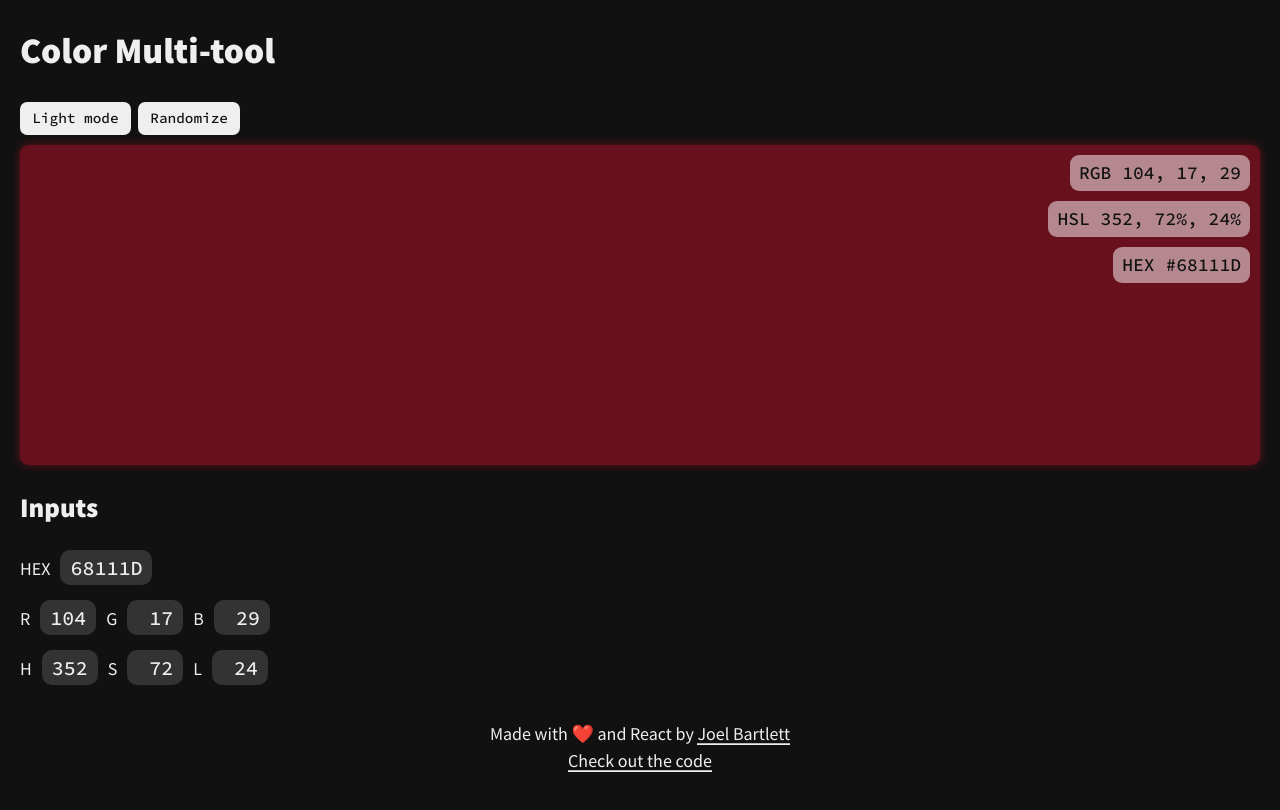
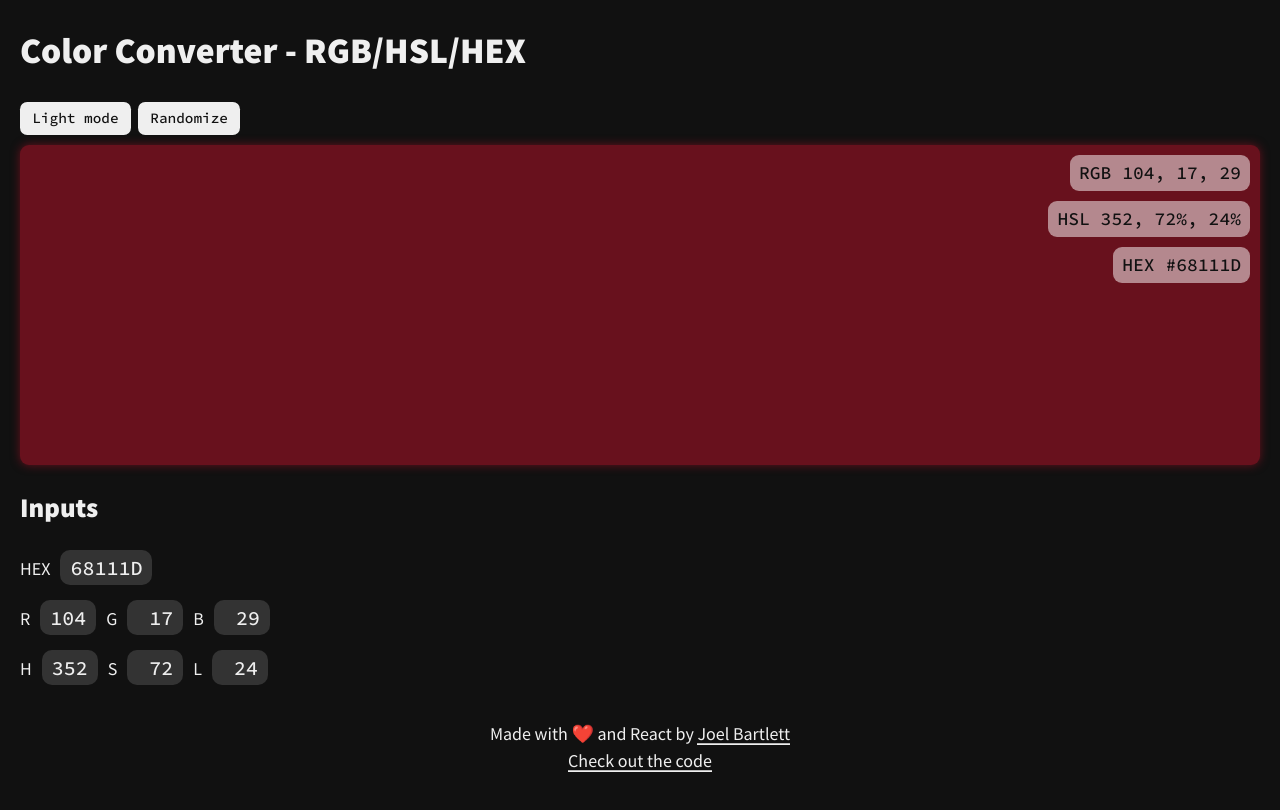
Before and after one commit to murbar/web-color-tool, a React (Create React App) app: page / in a window 1280 px wide. Shown: the top 810 px of the page. Built offline with nearby package versions, Linux system fonts and the light colour scheme.

Commit message:
Change title

```diff
--- a/public/index.html
+++ b/public/index.html
@@ -10,7 +10,8 @@
       href="https://fonts.googleapis.com/css?family=Source+Code+Pro:500|Source+Sans+Pro:400,900&display=swap"
       rel="stylesheet"
     />
-    <title>Color Multi-tool</title>
+    <!-- <title>Color Multi-tool</title> -->
+    <title>Color Converter | RGB - HSL - HEX</title>
   </head>
   <body>
     <noscript>You need to enable JavaScript to run this app.</noscript>
--- a/src/App.jsx
+++ b/src/App.jsx
@@ -57,7 +57,7 @@ function App({ location, toggleTheme, darkMode }) {
   const initialState = parseLocation(location);
   const [colorValues, setColorValues] = useState(initialState);
 
-  useDocumentTitle(`Color Multi-tool - #${colorValues.hex}`);
+  useDocumentTitle(`#${colorValues.hex} - Color Converter | RGB - HSL - HEX`);
 
   const setColor = rgbValues => {
     const [r, g, b] = rgbValues;
@@ -70,7 +70,7 @@ function App({ location, toggleTheme, darkMode }) {
 
   return (
     <AppWrapper>
-      <h1>Color Multi-tool</h1>
+      <h1>Color Converter - RGB/HSL/HEX</h1>
       <Controls>
         <ThemeSwitch onToggle={toggleTheme} toggled={darkMode} />
         <Button onClick={randomizeColor}>Randomize</Button>
```
